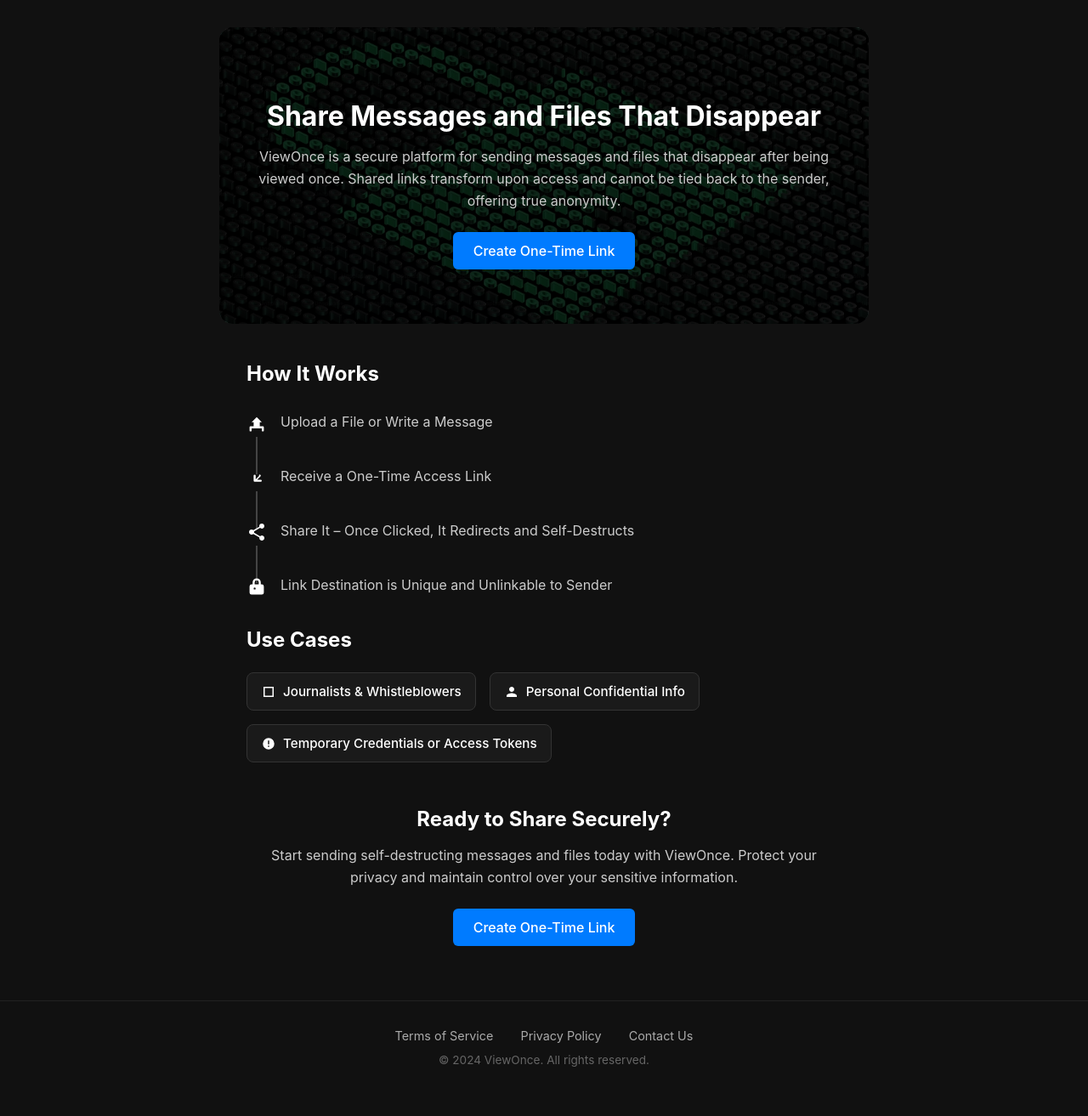
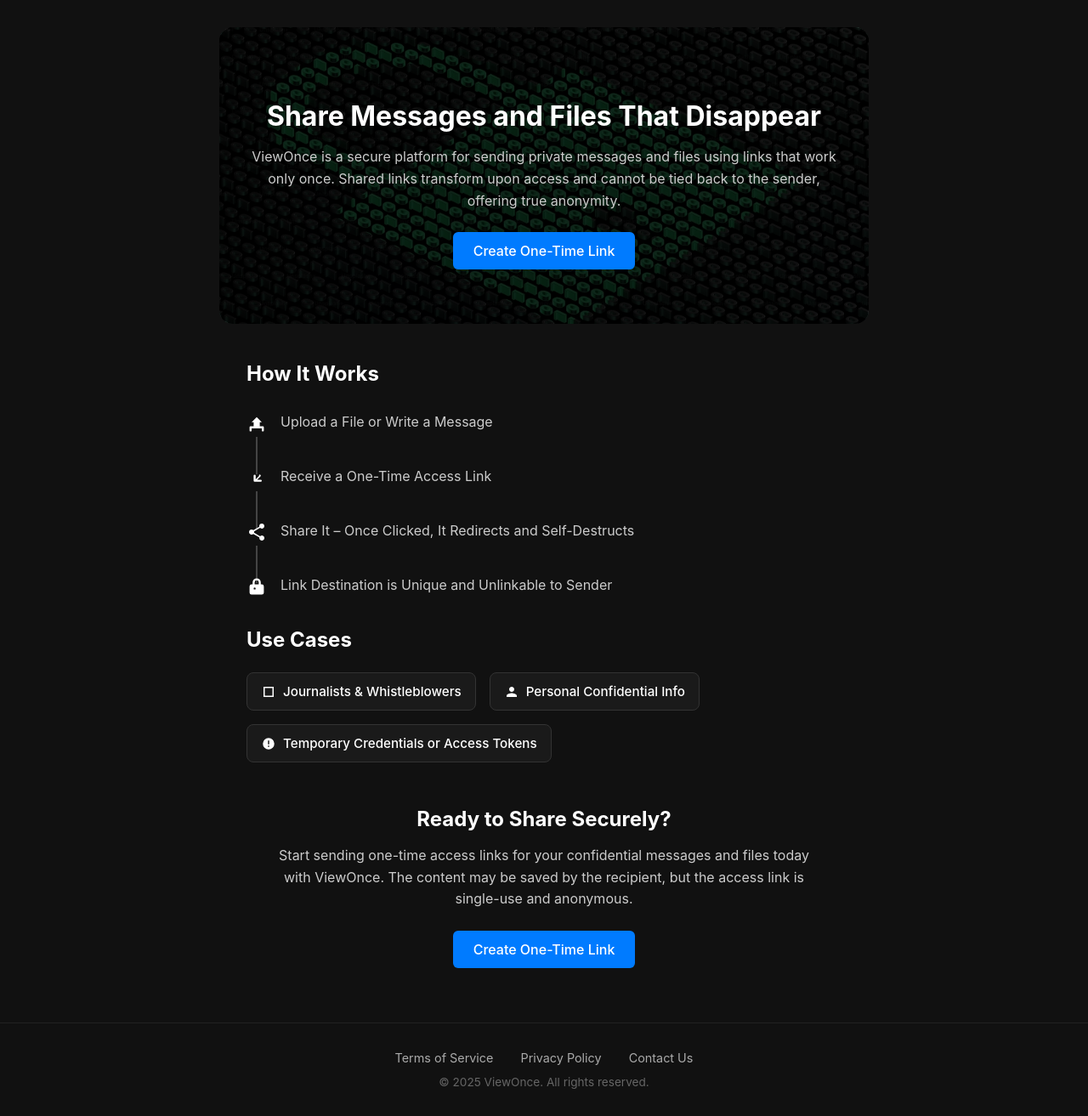
Before and after one commit to chistev/ViewOnce, a Django app: page / in a window 1280 px wide. Shown: the part 60-1373 px from the top of the page at 85% size. Before the commit the page ends 1315 px from the top, so only its background shows below. Run offline with Django 5.2, Linux system fonts and the light colour scheme.

Commit message:
reworked messages on what the site is about

```diff
--- a/view_once/templates/view_once/index.html
+++ b/view_once/templates/view_once/index.html
@@ -27,7 +27,7 @@
         <div class="hero-content">
             <h1>Share Messages and Files That Disappear</h1>
             <p>
-                ViewOnce is a secure platform for sending messages and files that disappear after being viewed once.
+                ViewOnce is a secure platform for sending private messages and files using links that work only once.
                 Shared links transform upon access and
                 cannot be tied back to the sender, offering true anonymity.
             </p>
@@ -104,7 +104,8 @@
 
     <div class="secure-share-section">
     <h2>Ready to Share Securely?</h2>
-    <p>Start sending self-destructing messages and files today with ViewOnce. Protect your privacy and maintain control over your sensitive information.</p>
+    <p> Start sending one-time access links for your confidential messages and files today with ViewOnce.
+        The content may be saved by the recipient, but the access link is single-use and anonymous.</p>
     <a href="#" class="secure-button">Create One-Time Link</a>
 </div>
 </div>
@@ -115,7 +116,7 @@
         <a href="#">Contact Us</a>
     </div>
     <div class="footer-copy">
-        © 2024 ViewOnce. All rights reserved.
+        © {% now "Y" %} ViewOnce. All rights reserved.
     </div>
 </div>
 </body>
```
